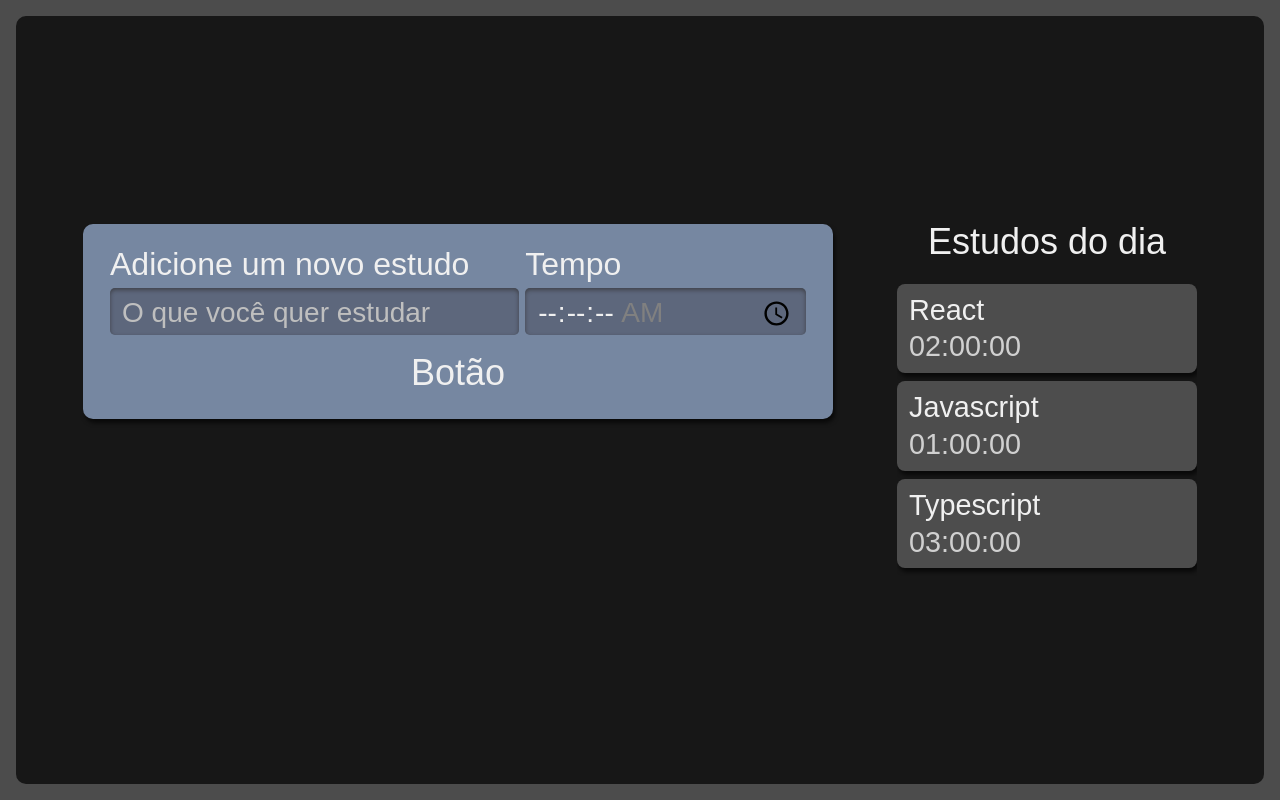
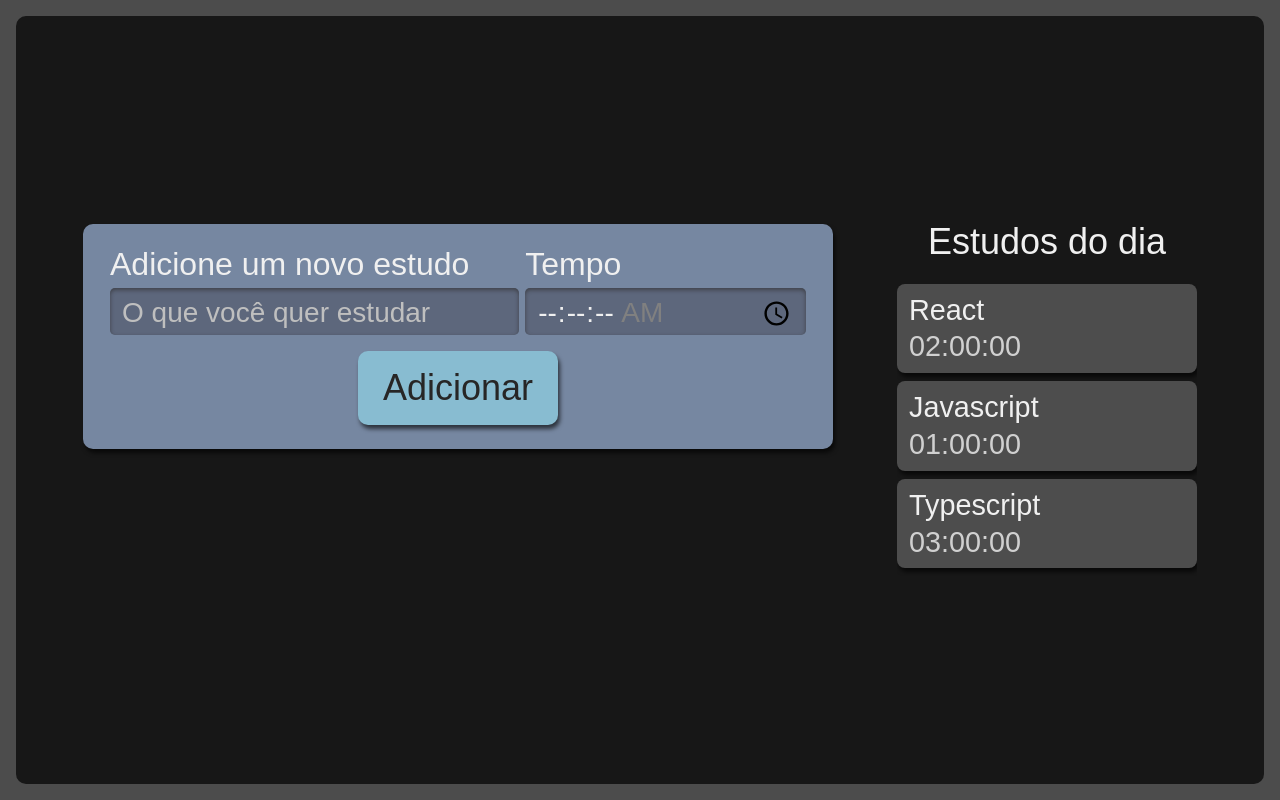
Before and after one commit to rennertz/react-js-fundamentos, a React (Create React App) app: page / in a window 1280 px wide. Built offline with nearby package versions, Linux system fonts and the light colour scheme.

Commit message:
children para Botao e props para Item

```diff
--- a/src/components/Botao/index.tsx
+++ b/src/components/Botao/index.tsx
@@ -1,11 +1,11 @@
 import React from 'react';
 import style from './Botao.module.scss'
 
-class Botao extends React.Component {
+class Botao extends React.Component{
   render() {
     return (
-      <button className={ style.Botao }>
-        Botão
+      <button className={ style.botao }>
+        {this.props.children}
       </button>
     )
   }
--- a/src/components/Formulario/index.tsx
+++ b/src/components/Formulario/index.tsx
@@ -32,7 +32,7 @@
             required
           />
         </div>
-        <Botao />
+        <Botao> Adicionar </Botao>
       </form>
     )
   }
--- /dev/null
+++ b/src/components/Lista/Item/index.tsx
@@ -0,0 +1,8 @@
+import style from "../Lista.module.scss"
+
+export default function Item ({ tarefa, tempo }: {tarefa: string, tempo : string }) {
+  return <li className={ style.item }>
+    <h3> { tarefa } </h3>
+    <span> { tempo} </span>
+  </li>
+}
--- a/src/components/Lista/index.tsx
+++ b/src/components/Lista/index.tsx
@@ -1,4 +1,5 @@
 import React from "react";
+import Item from "./Item";
 import style from './Lista.module.scss'
 
 function Lista () {
@@ -18,10 +19,10 @@
       <h2> Estudos do dia</h2>
       <ul>
         {tarefas.map((item, index) => (
-          <li key={index} className={ style.item }>
-            <h3> {item.tarefa} </h3>
-            <span> {item.tempo} </span>
-          </li>
+          <Item
+            key={index}
+            {...item}
+          />
         ))}
       </ul>
     </aside>
```
